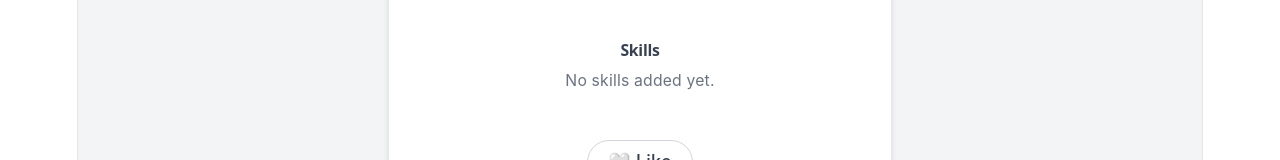
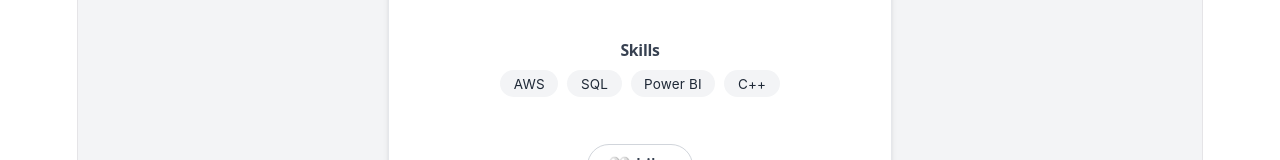
Before and after one commit to ZhansayaAskar/iwamad-practice, a React (Vite) app: page / in a window 1280 px wide. Shown: the part 709-869 px from the top of the page. Built offline with nearby package versions, Linux system fonts and the light colour scheme.

Commit message:
Week 03: fix skills array

```diff
--- a/src/App.tsx
+++ b/src/App.tsx
@@ -10,10 +10,10 @@ type Skill = {
 
 function App() {
   const skills: Skill[] = [
-   // { id: 1, label: 'AWS' },
-    //{ id: 2, label: 'SQL' },
-    //{ id: 3, label: 'Power BI' },
-    //{ id: 4, label: 'C++' },
+    { id: 1, label: 'AWS' },
+    { id: 2, label: 'SQL' },
+    { id: 3, label: 'Power BI' },
+    { id: 4, label: 'C++' },
   ];
 
   return (
```
Also changed, not shown: 2 other files (tests, documents, lock files or other folders).
